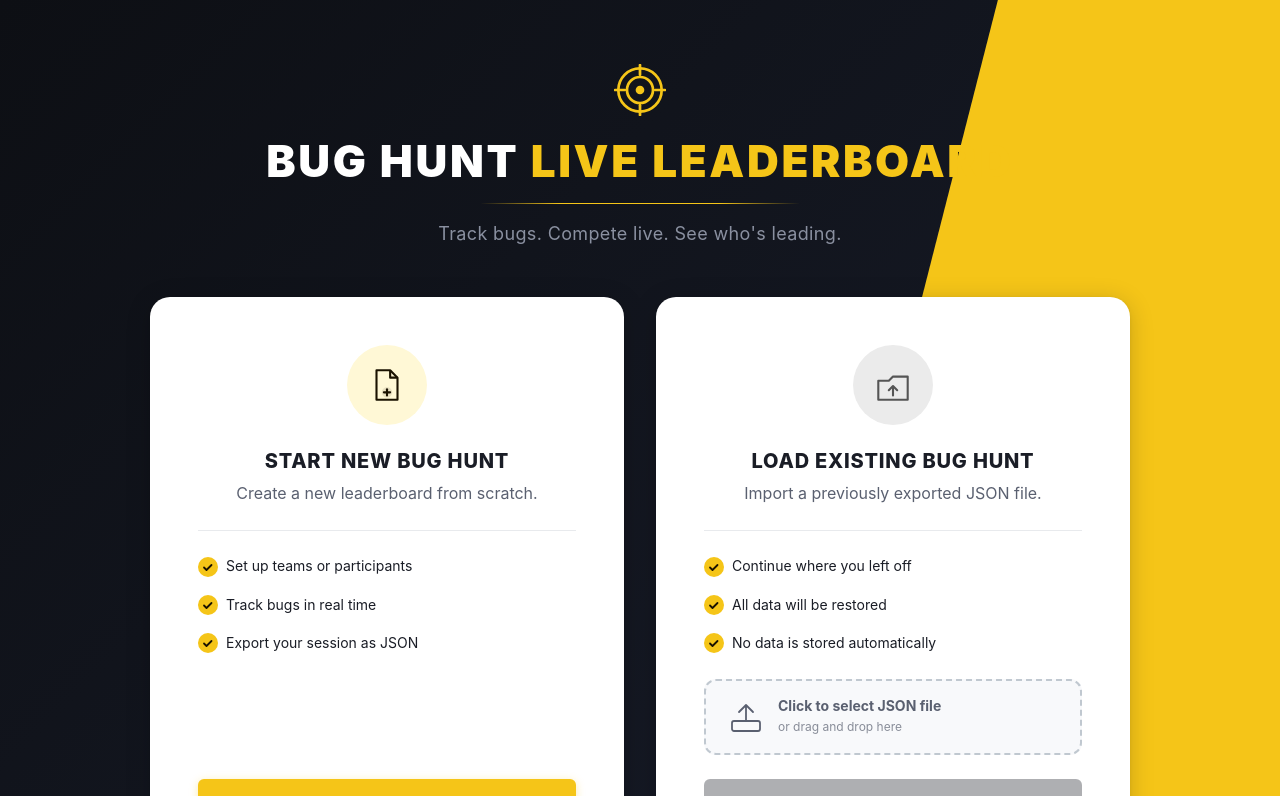
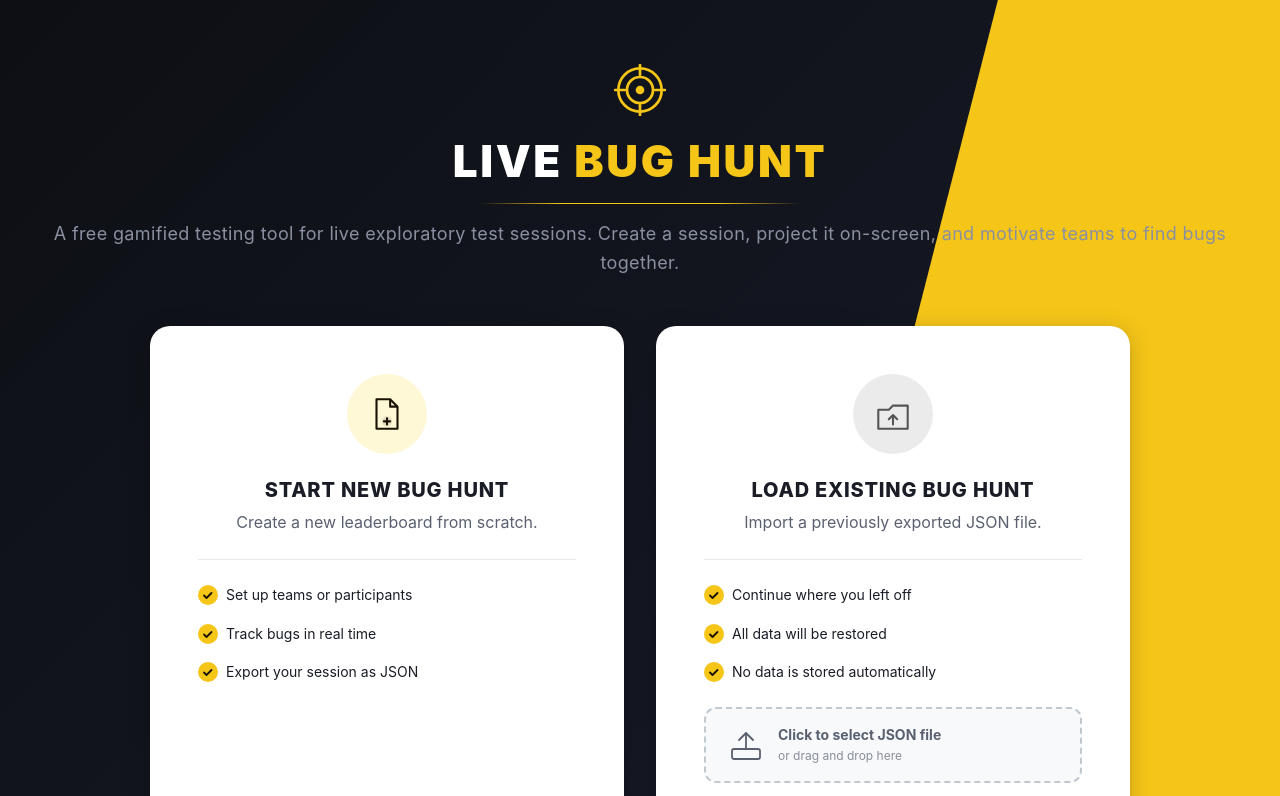
Before and after one commit to RonanNL/bug-hunt-live-leaderboard, a React (Vite) app: page / in a window 1280 px wide. Shown: the top 796 px of the page. Built offline with nearby package versions, Linux system fonts and the light colour scheme.

Commit message:
refactor: update LandingPage title and subtitle for clarity and improved messaging

```diff
--- a/src/pages/LandingPage.tsx
+++ b/src/pages/LandingPage.tsx
@@ -87,13 +87,13 @@ export function LandingPage({ onStartNewSession, onImportSession }: Props) {
         </div>
 
         <h1 className={styles.title}>
-          BUG HUNT{" "}
-          <span className={styles.titleAccent}>LIVE LEADERBOARD</span>
+          LIVE{" "}
+          <span className={styles.titleAccent}>BUG HUNT</span>
         </h1>
 
         <hr className={styles.divider} aria-hidden="true" />
 
-        <p className={styles.subtitle}>Track bugs. Compete live. See who&apos;s leading.</p>
+        <p className={styles.subtitle}>A free gamified testing tool for live exploratory test sessions. Create a session, project it on-screen, and motivate teams to find bugs together.</p>
       </header>
 
       <main className={styles.main}>
```
